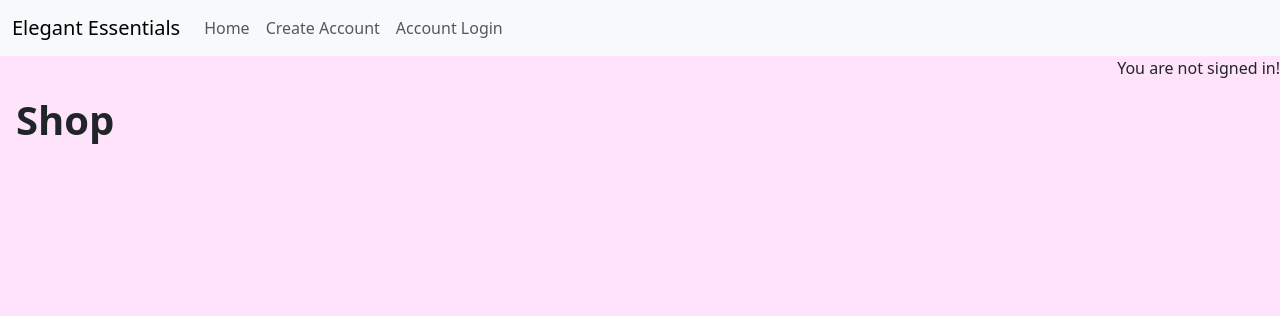
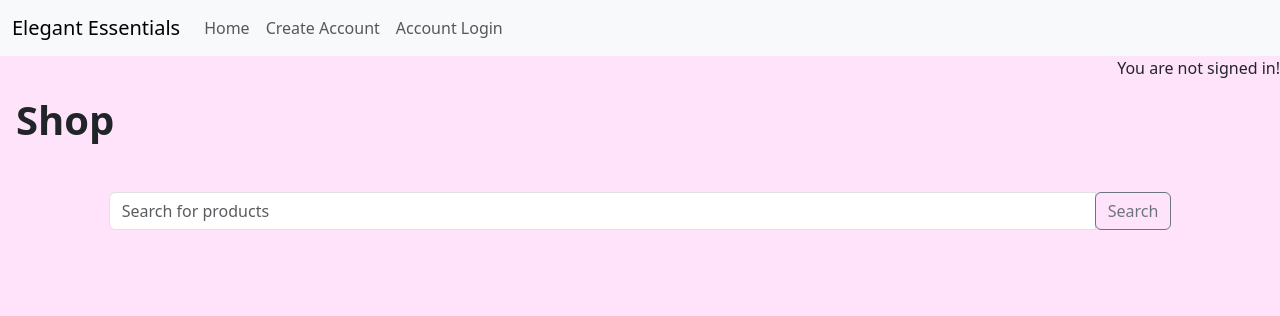
Before and after one commit to runabrandes/pp5-elegant-essentials, a Django app: page /shop/ in a window 1280 px wide. Shown: the top 316 px of the page. Run offline with Django 5.2, Linux system fonts and the light colour scheme; some libraries are stand-ins or nearby versions.

Commit message:
Moved search bar to only display on shop page

```diff
--- a/shop/templates/shop/shop.html
+++ b/shop/templates/shop/shop.html
@@ -7,6 +7,18 @@
 
 
 {% block content %}
-
+<div class="row mt-5 mb-5 justify-content-center">
+    <div class="col col-10 ">
+        <form method="GET" action="">
+            <div class="input-group">
+                <input type="text" class="form-control" name="q" placeholder="Search for products"
+                    aria-label="Search">
+                <div class="input-group-append">
+                    <button class="btn btn-outline-secondary" type="submit">Search</button>
+                </div>
+            </div>
+        </form>
+    </div>
+</div>
 
 {% endblock %}
```
